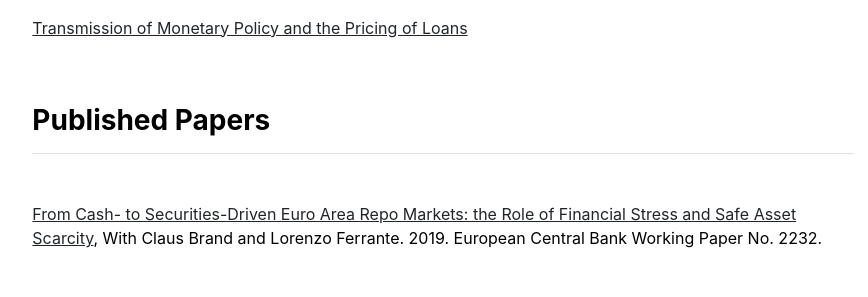
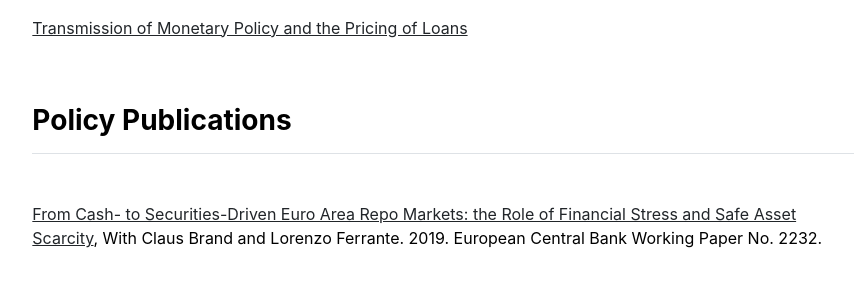
Before and after one commit to antoinehubertdefraisse/antoinehubertdefraisse.github.io, a Jekyll site: the page built from publications.md, in a window 1280 px wide. Shown: the part 296-593 px from the top of the page, without its empty margins (197-1065 px from the left). Built offline with Jekyll 4.4.1, drawn with Linux system fonts in a browser that asks for light colours.

Commit message:
Update published.html

```diff
--- a/_includes/published.html
+++ b/_includes/published.html
@@ -1,6 +1,6 @@
 <div class="row g-5 mb-5">
   <div>
-    <h3 class="fw-bold border-bottom pb-3 mb-5">Published Papers</h3>
+    <h3 class="fw-bold border-bottom pb-3 mb-5">Policy Publications</h3>
       {% for item in site.data.publications.published %}
         <p><a href="{{ item.url }}">{{ item.name }}</a></p>
       {% endfor %}
```
